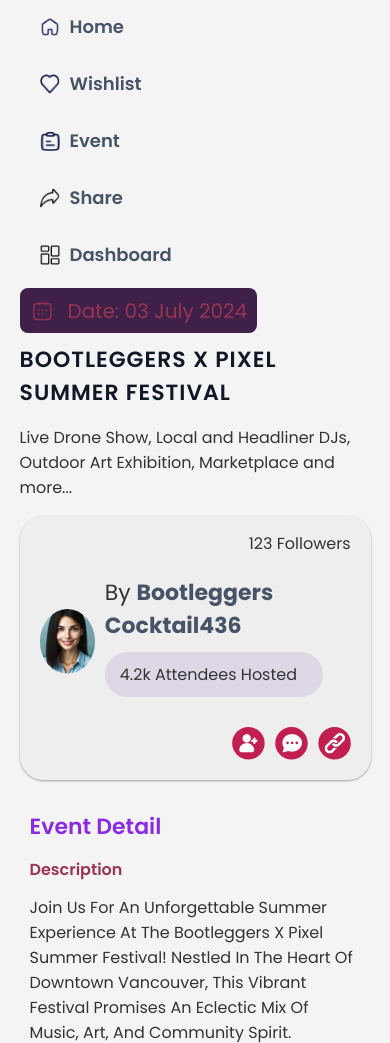
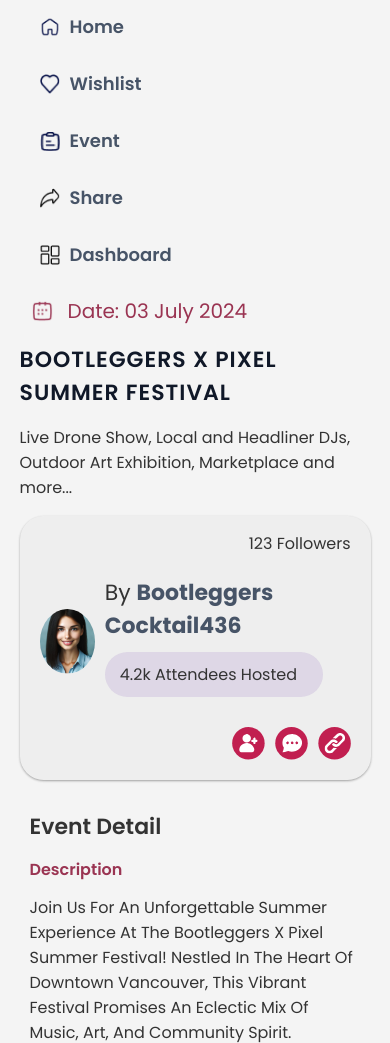
Before and after one commit to SumiM0L/sharePage_, a plain HTML site: page index.html in a window 390 px wide. Shown: the part 523-1566 px from the top of the page. Drawn offline with Linux system fonts and the light colour scheme.

Commit message:
color updated

```diff
--- a/index.css
+++ b/index.css
@@ -893,7 +893,7 @@ h1 {
 
 
 h1 {
-    color: #0056b3;
+
     margin-top: 40px; /* Add some margin to separate the heading from the content */
 }
 .main-container {
@@ -932,14 +932,14 @@ h1 {
     width: 200px;
     height: 45px;
     gap: 14px;
-    background-color: rgba(62, 32, 72, 1);
+
     border-radius: 8px;
     opacity: 1;
     color: white;
     margin: 20px;
 }
 h1 {
-    color: #0056b3;
+
     margin-top: 40px;
     padding: 0px 20px;
 }
@@ -970,7 +970,7 @@ h1 {
     padding: 20px;
 }
 h1{
-    color: blueviolet;
+
     margin: 0;
     font-size: 28px;
     padding: 0px;
@@ -1156,7 +1156,7 @@ h1{
         width: fit-content;
         height: 45px;
         gap: 14px;
-        background-color: rgba(62, 32, 72, 1);
+
         border-radius: 8px;
         opacity: 1;
         color: white;
```
